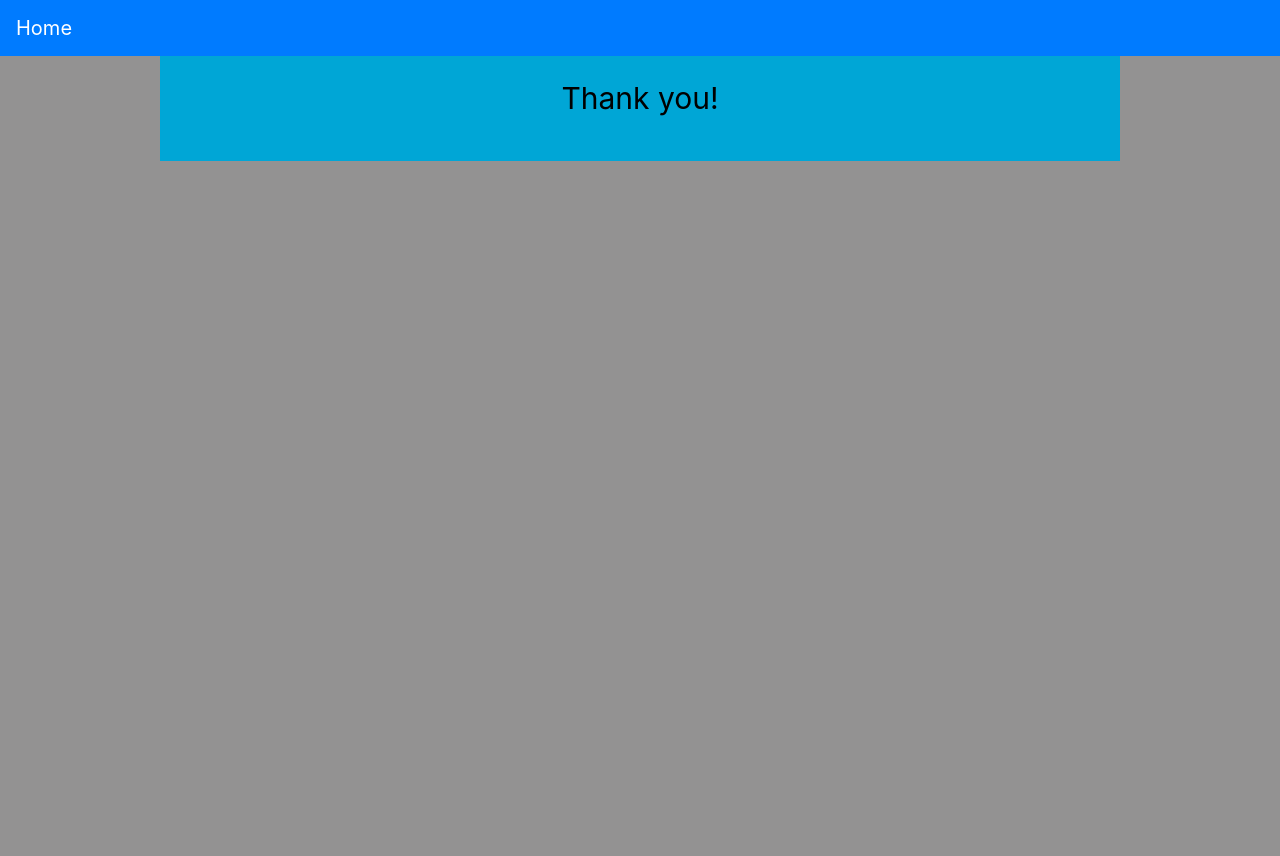
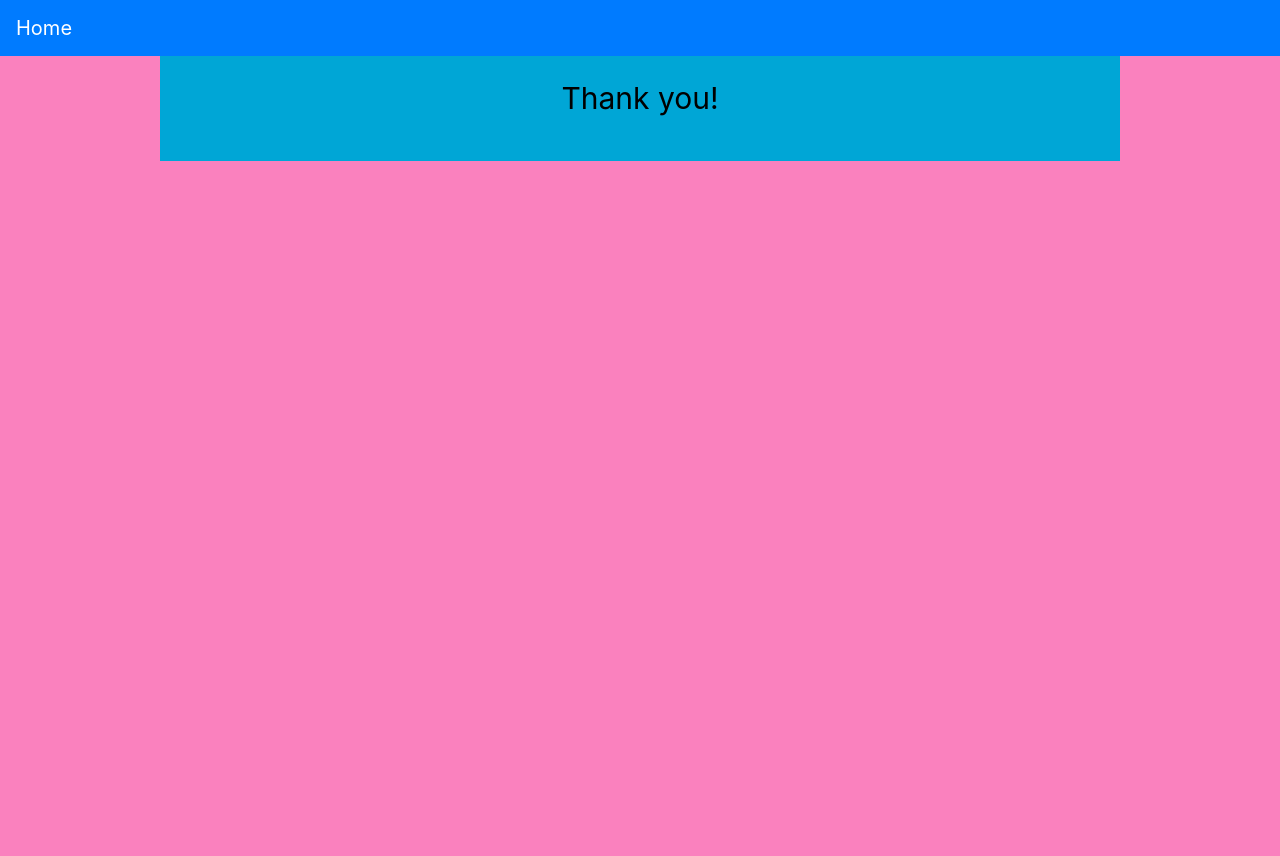
Before and after one commit to remla23-team13/app, a FastAPI app: template templates/review_ok.html in a window 1280 px wide. Run offline with FastAPI, Linux system fonts and the light colour scheme; the template is opened without the code that fills it, so the values that code supplies are empty; some libraries are stand-ins or nearby versions.

Commit message:
Change background colour to pink (Experimentation V2)

```diff
--- a/static/styles.css
+++ b/static/styles.css
@@ -1,6 +1,6 @@
 .app {
     text-align: center;
-    background-color: rgb(147, 146, 146);
+    background-color: rgb(250, 129, 190);
     min-height: 100vh;
     display: flex;
     flex-direction: column;
```
